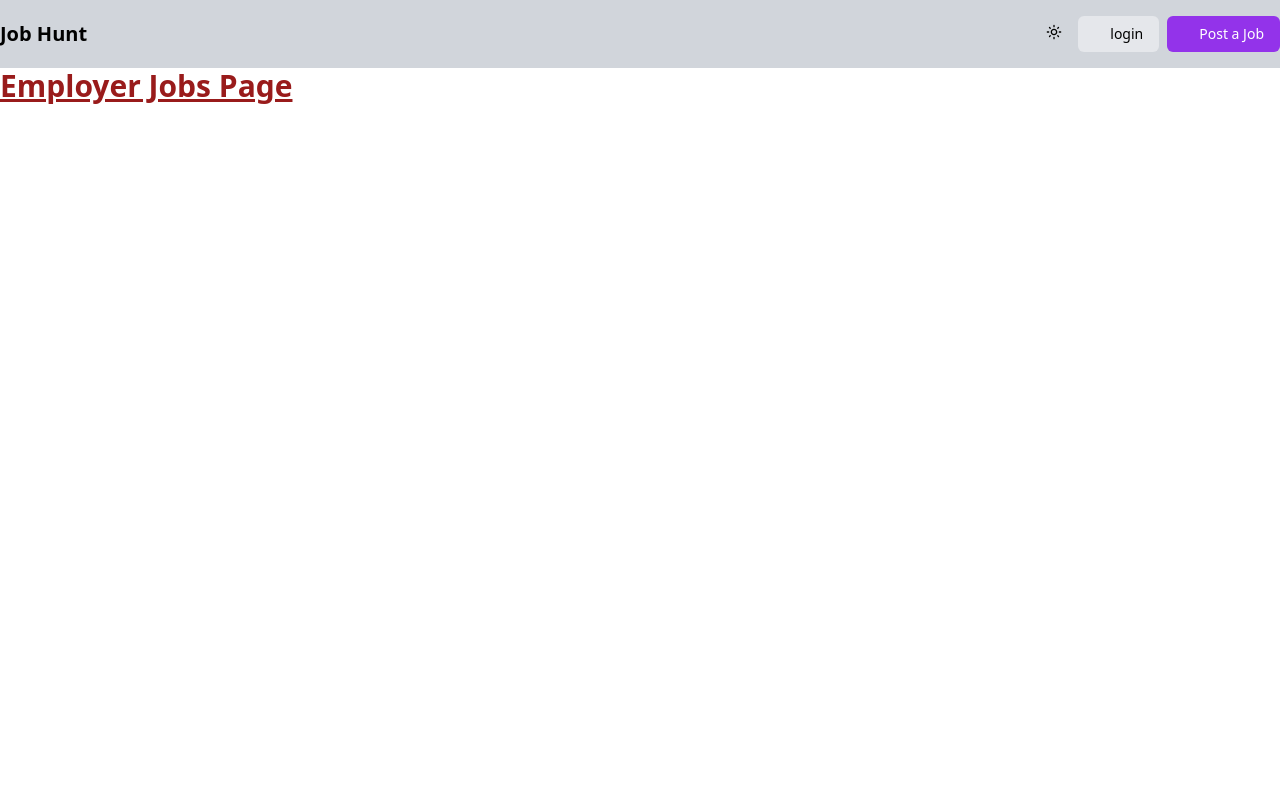
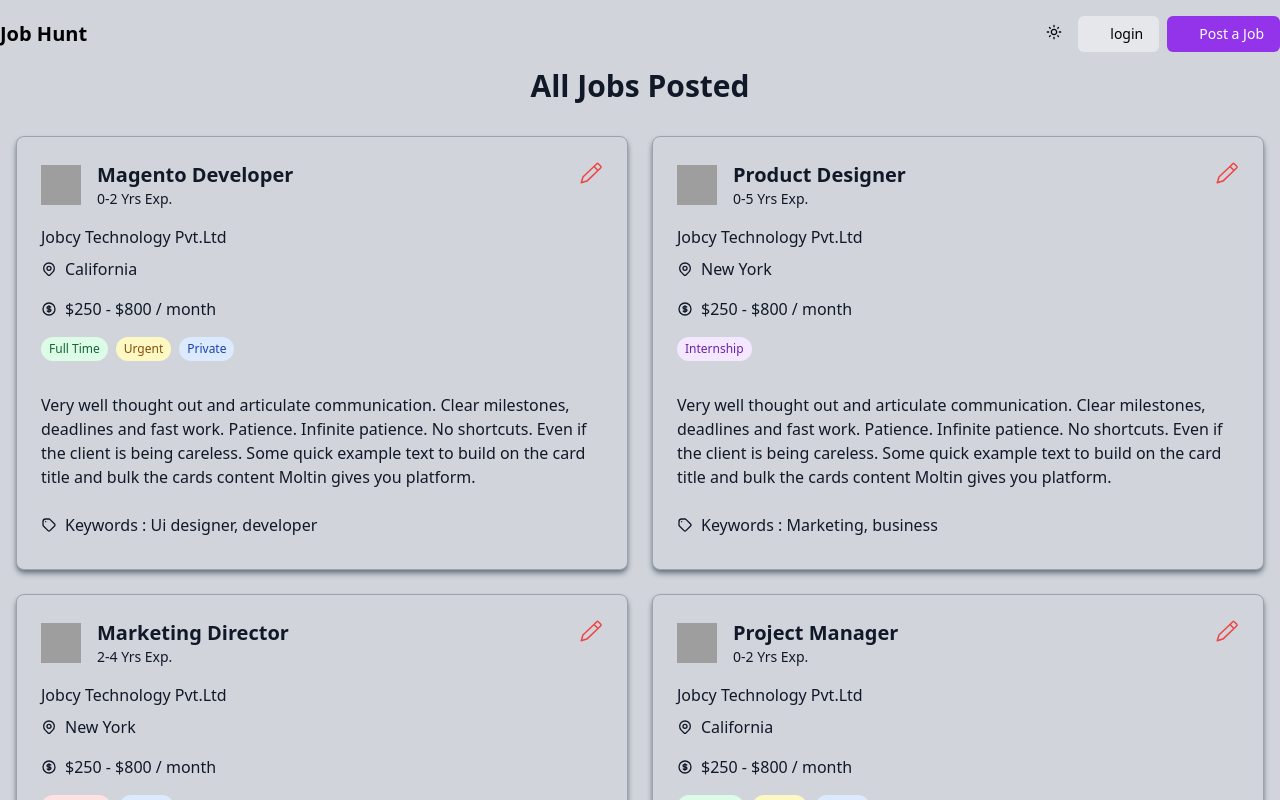
Before and after one commit to ShahSau/jobhunt, a Next.js app in the folder frontend/: page /employerjobs in a window 1280 px wide. Shown: the top 800 px of the page. Built offline with nearby package versions, Linux system fonts and the light colour scheme; grey boxes are pictures that could not be loaded.

Commit message:
employer jobs UI

```diff
--- a/frontend/app/(employer)/(jobs)/employerjobs/candidates/page.tsx
+++ b/frontend/app/(employer)/(jobs)/employerjobs/candidates/page.tsx
@@ -128,14 +128,16 @@ const Page = () => {
         >
           All Candidates applied for the job
         </motion.h1>
-        <motion.div className="m-6 h-full grid grid-cols-1 md:grid-cols-2 lg:grid-cols-3 gap-4">
+        <div
+          className="m-6 h-full grid grid-cols-1 md:grid-cols-2 lg:grid-cols-3 gap-4"
+        >
           {
             freelancers.map((freelancer) => (
               <CandidateCard key={freelancer.id} freelancer={freelancer} theme={theme} />
             ))
 
           }
-        </motion.div>
+        </div>
       </motion.div>
 
 
--- a/frontend/app/(employer)/(jobs)/employerjobs/page.tsx
+++ b/frontend/app/(employer)/(jobs)/employerjobs/page.tsx
@@ -1,14 +1,127 @@
 'use client'
 import Header from '../../../components/Header'
 import React from 'react'
+import { useTheme } from '@/app/providers/ThemeProvider';
+import CompanyJobCard from '@/app/components/CompanyJobCard';
+import { motion } from 'framer-motion';
+
+interface JobListing {
+  id: number
+  title: string
+  experience: string
+  company: string
+  location: string
+  salary: string
+  tags: string[]
+  keywords: string[]
+  logo: string
+  isFavorite: boolean
+}
+
+const jobListings: JobListing[] = [
+  {
+    id: 1,
+    title: 'Magento Developer',
+    experience: '0-2 Yrs Exp.',
+    company: 'Jobcy Technology Pvt.Ltd',
+    location: 'California',
+    salary: '$250 - $800 / month',
+    tags: ['Full Time', 'Urgent', 'Private'],
+    keywords: ['Ui designer', 'developer'],
+    logo: '/placeholder.svg?height=40&width=40',
+    isFavorite: true,
+  },
+  {
+    id: 2,
+    title: 'Product Designer',
+    experience: '0-5 Yrs Exp.',
+    company: 'Jobcy Technology Pvt.Ltd',
+    location: 'New York',
+    salary: '$250 - $800 / month',
+    tags: ['Internship'],
+    keywords: ['Marketing', 'business'],
+    logo: '/placeholder.svg?height=40&width=40',
+    isFavorite: false,
+  },
+  {
+    id: 3,
+    title: 'Marketing Director',
+    experience: '2-4 Yrs Exp.',
+    company: 'Jobcy Technology Pvt.Ltd',
+    location: 'New York',
+    salary: '$250 - $800 / month',
+    tags: ['Part Time', 'Private'],
+    keywords: ['Marketing', 'business'],
+    logo: '/placeholder.svg?height=40&width=40',
+    isFavorite: false,
+  },
+  {
+    id: 4,
+    title: 'Project Manager',
+    experience: '0-2 Yrs Exp.',
+    company: 'Jobcy Technology Pvt.Ltd',
+    location: 'California',
+    salary: '$250 - $800 / month',
+    tags: ['Full Time', 'Urgent', 'Private'],
+    keywords: ['Ui designer', 'developer'],
+    logo: '/placeholder.svg?height=40&width=40',
+    isFavorite: true,
+  },
+  {
+    id: 5,
+    title: 'HTML Developer',
+    experience: '2-4 Yrs Exp.',
+    company: 'Jobcy Technology Pvt.Ltd',
+    location: 'California',
+    salary: '$250 - $800 / month',
+    tags: ['Freelance', 'Internship'],
+    keywords: ['Ui designer', 'developer'],
+    logo: '/placeholder.svg?height=40&width=40',
+    isFavorite: true,
+  },
+  {
+    id: 6,
+    title: 'HTML Developer',
+    experience: '',
+    company: 'Jobcy Technology Pvt.Ltd',
+    location: 'New York',
+    salary: '$250 - $800 / month',
+    tags: ['Freelance', 'Urgent', 'Private'],
+    keywords: ['Marketing', 'business'],
+    logo: '/placeholder.svg?height=40&width=40',
+    isFavorite: false,
+  },
+]
+
 
 const Page = () => {
+  const { theme } = useTheme();
+  const cardItemVariants = {
+    hidden: { opacity: 0, y: 50 },
+    visible: { opacity: 1, y: 0,transition: { duration: 0.5, ease: [0.42, 0, 0.58, 1]} },
+  };
   return (
-    <div>
+    <div className={`${theme === 'light' ? 'bg-gray-300 text-gray-900 border-gray-400':'bg-gray-800 text-gray-100'}`}>
       <Header />
-      <h1 className="text-3xl font-bold underline text-red-800">
-        Employer Jobs Page
-      </h1>
+      <motion.div
+        className="container mx-auto px-4"
+        initial="hidden"
+        whileInView="visible"
+        viewport={{ once: true, amount: 0.3 }} // Animate when 30% of the form is in view
+        transition={{ staggerChildren: 0.4 }}
+      >
+        <motion.h1
+          className="text-3xl font-bold mb-8 text-center"
+          variants={cardItemVariants}
+        >
+          All Jobs Posted
+        </motion.h1>
+        <div className="grid grid-cols-1 md:grid-cols-2 gap-6 pb-6">
+          {jobListings.map((job) => (
+            <CompanyJobCard key={job.id} job={job} theme={theme}/>
+          ))}
+        </div>
+      </motion.div>
     </div>
   )
 }
--- a/frontend/app/components/CandidateCard.tsx
+++ b/frontend/app/components/CandidateCard.tsx
@@ -1,6 +1,8 @@
 import React from 'react'
 import { LuUser,LuDownload } from "react-icons/lu";
 import { IoLocationOutline,IoLogoLinkedin,IoLogoGithub } from "react-icons/io5";
+import { motion } from 'framer-motion';
+
 interface Freelancer {
     id: number
     name: string
@@ -11,10 +13,17 @@ interface Freelancer {
     description: string
     status: "online" | "offline"
   }
-
+  const cardItemVariants = {
+    hidden: { opacity: 0, y: 50 },
+    visible: { opacity: 1, y: 0,transition: { duration: 0.5, ease: [0.42, 0, 0.58, 1]} },
+  };
 const CandidateCard = ({freelancer,theme}: {freelancer: Freelancer, theme:string}) => {
   return (
-    <div key={freelancer.id} className={`rounded-lg shadow-md p-6 flex flex-col border shadow-gray-500 ${theme === 'light' ? 'bg-gray-300 text-gray-900 border-gray-400':'bg-gray-800 text-gray-100'}`}>
+    <motion.div
+        key={freelancer.id}
+        className={`rounded-lg shadow-md p-6 flex flex-col border shadow-gray-500 ${theme === 'light' ? 'bg-gray-300 text-gray-900 border-gray-400':'bg-gray-800 text-gray-100'}`}
+        variants={cardItemVariants}
+        >
             <div className="flex items-center mb-4">
               <img
                 src={freelancer.image}
@@ -51,7 +60,7 @@ const CandidateCard = ({freelancer,theme}: {freelancer: Freelancer, theme:string
                     Download CV
                 </button>
             </div>
-          </div>
+          </motion.div>
   )
 }
 
--- /dev/null
+++ b/frontend/app/components/CompanyJobCard.tsx
@@ -0,0 +1,114 @@
+import React, { FC } from 'react'
+import { GoPencil } from "react-icons/go";
+interface JobListing {
+    id: number
+    title: string
+    experience: string
+    company: string
+    location: string
+    salary: string
+    tags: string[]
+    keywords: string[]
+    logo: string
+    isFavorite: boolean
+  }
+  const tagColors: { [key: string]: string } = {
+    'Full Time': 'bg-green-100 text-green-800',
+    Urgent: 'bg-yellow-100 text-yellow-800',
+    Private: 'bg-blue-100 text-blue-800',
+    Internship: 'bg-purple-100 text-purple-800',
+    'Part Time': 'bg-red-100 text-red-800',
+    Freelance: 'bg-indigo-100 text-indigo-800',
+  }
+const CompanyJobCard: FC<{ job: JobListing,theme:string }> = ({ job,theme }) => {
+  return (
+    <div
+        className={`rounded-lg p-6 flex flex-col justify-between border shadow-md ${theme === 'light' ? 'bg-gray-300 text-gray-900 border-gray-400 shadow-gray-500':'bg-gray-800 text-gray-100 shadow-gray-400'} hover:-translate-y-2 hover:scale-105 transition-all duration-300 ease-in-out`}
+    >
+        <div>
+            <div className="flex justify-between items-start mb-4">
+                <div className="flex items-center">
+                    <img src={job.logo} alt={job.company} className="w-10 h-10 mr-4" />
+                    <div>
+                        <h2 className="text-xl font-semibold">{job.title}</h2>
+                        <p className="text-sm">{job.experience}</p>
+                    </div>
+                </div>
+                <button
+                    className={`text-red-500 focus:outline-none opacity-100`}
+                >
+                    <GoPencil className="w-6 h-6" fill='currentColor'  />
+                </button>
+            </div>
+            <p className=" mb-2">{job.company}</p>
+            <div className="flex items-center  mb-4">
+                <svg
+                className="w-4 h-4 mr-2"
+                fill="none"
+                stroke="currentColor"
+                viewBox="0 0 24 24"
+                xmlns="http://www.w3.org/2000/svg"
+                >
+                <path
+                    strokeLinecap="round"
+                    strokeLinejoin="round"
+                    strokeWidth="2"
+                    d="M17.657 16.657L13.414 20.9a1.998 1.998 0 01-2.827 0l-4.244-4.243a8 8 0 1111.314 0z"
+                ></path>
+                <path strokeLinecap="round" strokeLinejoin="round" strokeWidth="2" d="M15 11a3 3 0 11-6 0 3 3 0 016 0z"></path>
+                </svg>
+                {job.location}
+            </div>
+            <div className="flex items-center  mb-4">
+                <svg
+                className="w-4 h-4 mr-2"
+                fill="none"
+                stroke="currentColor"
+                viewBox="0 0 24 24"
+                xmlns="http://www.w3.org/2000/svg"
+                >
+                <path
+                    strokeLinecap="round"
+                    strokeLinejoin="round"
+                    strokeWidth="2"
+                    d="M12 8c-1.657 0-3 .895-3 2s1.343 2 3 2 3 .895 3 2-1.343 2-3 2m0-8c1.11 0 2.08.402 2.599 1M12 8V7m0 1v8m0 0v1m0-1c-1.11 0-2.08-.402-2.599-1M21 12a9 9 0 11-18 0 9 9 0 0118 0z"
+                ></path>
+                </svg>
+                {job.salary}
+            </div>
+            <div className="flex flex-wrap gap-2 mb-4">
+                {job.tags.map((tag, index) => (
+                <span key={index} className={`px-2 py-1 rounded-full text-xs font-medium ${tagColors[tag]}`}>
+                    {tag}
+                </span>
+                ))}
+            </div>
+        </div>
+        <div className="mt-4">
+            <p>
+            Very well thought out and articulate communication. Clear milestones, deadlines and fast work. Patience. Infinite patience. No shortcuts. Even if the client is being careless. Some quick example text to build on the card title and bulk the cards content Moltin gives you platform.
+            </p>
+        <div className="flex items-center mb-2 mt-6">
+            <svg
+            className="w-4 h-4 mr-2"
+            fill="none"
+            stroke="currentColor"
+            viewBox="0 0 24 24"
+            xmlns="http://www.w3.org/2000/svg"
+            >
+            <path
+                strokeLinecap="round"
+                strokeLinejoin="round"
+                strokeWidth="2"
+                d="M7 7h.01M7 3h5c.512 0 1.024.195 1.414.586l7 7a2 2 0 010 2.828l-7 7a2 2 0 01-2.828 0l-7-7A1.994 1.994 0 013 12V7a4 4 0 014-4z"
+            ></path>
+            </svg>
+            Keywords : {job.keywords.join(', ')}
+        </div>
+
+        </div>
+    </div>
+  )
+}
+
+export default CompanyJobCard
```
